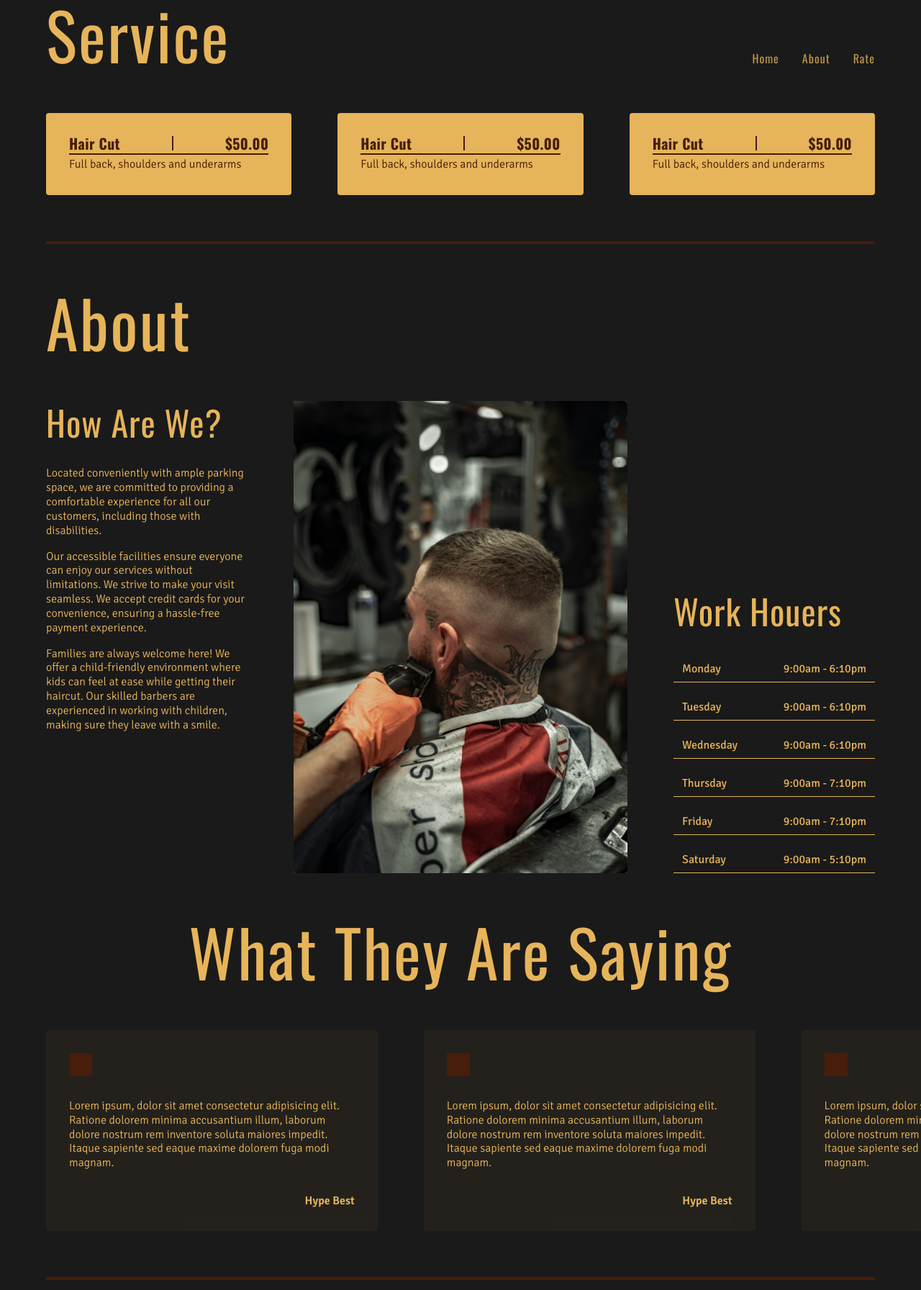
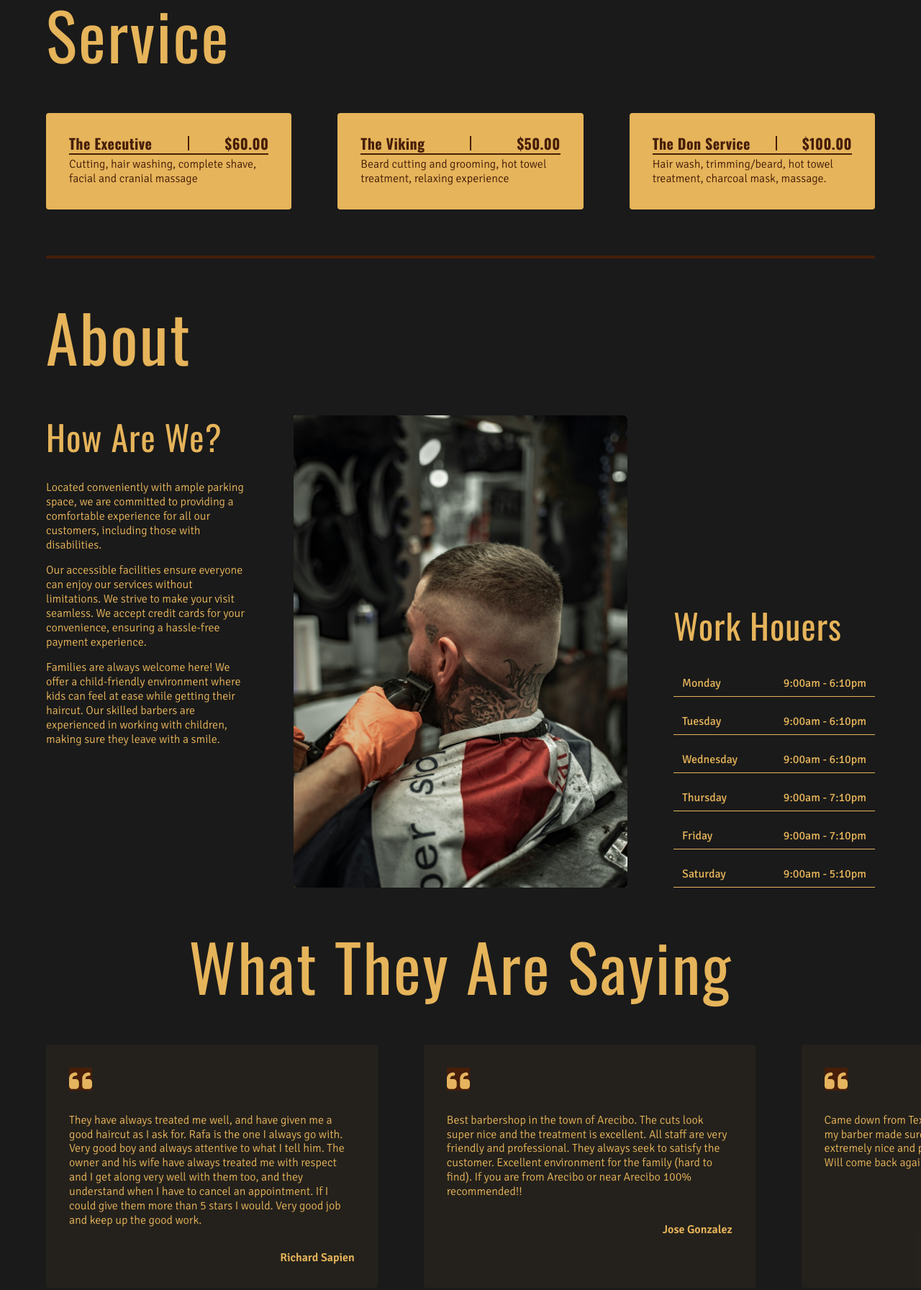
Before and after one commit to JavierBayonOlivencia/DonBarbero, a plain HTML site: page index.html in a window 1280 px wide. Shown: the part 1097-2889 px from the top of the page at 72% size. Drawn offline with nearby package versions, Linux system fonts and the light colour scheme.

Commit message:
Update index.html

```diff
--- a/index.html
+++ b/index.html
@@ -3,7 +3,7 @@
   <head>
     <meta charset="UTF-8" />
     <meta name="viewport" content="width=device-width, initial-scale=1.0" />
-    <link rel="stylesheet" href="./style/style.css" />
+    <link rel="stylesheet" href="/style/style.css" />
     <title>Don Barbero</title>
   </head>
   <body>
@@ -12,7 +12,7 @@
       <a class="logo" href="#">DON.BARBERO</a>
       <nav class="nav --movile__nav">
         <ul class="list --movile__list">
-          <li><a class="item" href="#hero">Home</a></li>
+          <li><a class="item active-page" href="#hero">Home</a></li>
           <li><a class="item" href="#service">Service</a></li>
           <li><a class="item" href="#about">About</a></li>
         </ul>
@@ -50,36 +50,44 @@
       <section class="section --service" id="service">
         <div class="section__header">
           <h2 class="display__lg">Service</h2>
-          <ul class="list">
+          <!-- <ul class="list">
             <li><a class="item" href="#">Home</a></li>
             <li><a class="item" href="#">About</a></li>
             <li><a class="item" href="#">Rate</a></li>
-          </ul>
+          </ul> -->
         </div>
         <div class="section__content --wrap">
           <div class="rate__card">
             <div class="card__header">
-              <h4 class="display__sm">Hair Cut</h4>
+              <h4 class="display__sm">The Executive</h4>
+              <div class="line"></div>
+              <h4 class="display__sm">$60.00</h4>
+            </div>
+            <p>
+              Cutting, hair washing, complete shave, facial and cranial massage
+            </p>
+          </div>
+          <div class="rate__card">
+            <div class="card__header">
+              <h4 class="display__sm">The Viking</h4>
               <div class="line"></div>
               <h4 class="display__sm">$50.00</h4>
             </div>
-            <p>Full back, shoulders and underarms</p>
+            <p>
+              Beard cutting and grooming, hot towel treatment, relaxing
+              experience
+            </p>
           </div>
           <div class="rate__card">
             <div class="card__header">
-              <h4 class="display__sm">Hair Cut</h4>
+              <h4 class="display__sm">The Don Service</h4>
               <div class="line"></div>
-              <h4 class="display__sm">$50.00</h4>
+              <h4 class="display__sm">$100.00</h4>
             </div>
-            <p>Full back, shoulders and underarms</p>
-          </div>
-          <div class="rate__card">
-            <div class="card__header">
-              <h4 class="display__sm">Hair Cut</h4>
-              <div class="line"></div>
-              <h4 class="display__sm">$50.00</h4>
-            </div>
-            <p>Full back, shoulders and underarms</p>
+            <p>
+              Hair wash, trimming/beard, hot towel treatment, charcoal mask,
+              massage.
+            </p>
           </div>
         </div>
       </section>
@@ -154,34 +162,62 @@
         </div>
         <div class="section__content --row --slider" id="testi__container">
           <div class="testimonial__card --card">
-            <div class="testimonial__card__header"></div>
+            <div class="testimonial__card__header">
+              <svg xmlns="http://www.w3.org/2000/svg" viewBox="0 0 448 512">
+                <!--!Font Awesome Free 6.5.2 by @fontawesome - https://fontawesome.com License - https://fontawesome.com/license/free Copyright 2024 Fonticons, Inc.-->
+                <path
+                  fill="#e6b45e"
+                  d="M0 216C0 149.7 53.7 96 120 96h8c17.7 0 32 14.3 32 32s-14.3 32-32 32h-8c-30.9 0-56 25.1-56 56v8h64c35.3 0 64 28.7 64 64v64c0 35.3-28.7 64-64 64H64c-35.3 0-64-28.7-64-64V320 288 216zm256 0c0-66.3 53.7-120 120-120h8c17.7 0 32 14.3 32 32s-14.3 32-32 32h-8c-30.9 0-56 25.1-56 56v8h64c35.3 0 64 28.7 64 64v64c0 35.3-28.7 64-64 64H320c-35.3 0-64-28.7-64-64V320 288 216z"
+                />
+              </svg>
+            </div>
             <p>
-              Lorem ipsum, dolor sit amet consectetur adipisicing elit. Ratione
-              dolorem minima accusantium illum, laborum dolore nostrum rem
-              inventore soluta maiores impedit. Itaque sapiente sed eaque maxime
-              dolorem fuga modi magnam.
+              They have always treated me well, and have given me a good haircut
+              as I ask for. Rafa is the one I always go with. Very good boy and
+              always attentive to what I tell him. The owner and his wife have
+              always treated me with respect and I get along very well with them
+              too, and they understand when I have to cancel an appointment. If
+              I could give them more than 5 stars I would. Very good job and
+              keep up the good work.
             </p>
-            <span class="testimonial__card__name">Hype Best</span>
+            <span class="testimonial__card__name">Richard Sapien</span>
           </div>
           <div class="testimonial__card --card">
-            <div class="testimonial__card__header"></div>
+            <div class="testimonial__card__header">
+              <svg xmlns="http://www.w3.org/2000/svg" viewBox="0 0 448 512">
+                <!--!Font Awesome Free 6.5.2 by @fontawesome - https://fontawesome.com License - https://fontawesome.com/license/free Copyright 2024 Fonticons, Inc.-->
+                <path
+                  fill="#e6b45e"
+                  d="M0 216C0 149.7 53.7 96 120 96h8c17.7 0 32 14.3 32 32s-14.3 32-32 32h-8c-30.9 0-56 25.1-56 56v8h64c35.3 0 64 28.7 64 64v64c0 35.3-28.7 64-64 64H64c-35.3 0-64-28.7-64-64V320 288 216zm256 0c0-66.3 53.7-120 120-120h8c17.7 0 32 14.3 32 32s-14.3 32-32 32h-8c-30.9 0-56 25.1-56 56v8h64c35.3 0 64 28.7 64 64v64c0 35.3-28.7 64-64 64H320c-35.3 0-64-28.7-64-64V320 288 216z"
+                />
+              </svg>
+            </div>
             <p>
-              Lorem ipsum, dolor sit amet consectetur adipisicing elit. Ratione
-              dolorem minima accusantium illum, laborum dolore nostrum rem
-              inventore soluta maiores impedit. Itaque sapiente sed eaque maxime
-              dolorem fuga modi magnam.
+              Best barbershop in the town of Arecibo. The cuts look super nice
+              and the treatment is excellent. All staff are very friendly and
+              professional. They always seek to satisfy the customer. Excellent
+              environment for the family (hard to find). If you are from Arecibo
+              or near Arecibo 100% recommended!!
             </p>
-            <span class="testimonial__card__name">Hype Best</span>
+            <span class="testimonial__card__name">Jose Gonzalez</span>
           </div>
           <div class="testimonial__card --card">
-            <div class="testimonial__card__header"></div>
+            <div class="testimonial__card__header">
+              <svg xmlns="http://www.w3.org/2000/svg" viewBox="0 0 448 512">
+                <!--!Font Awesome Free 6.5.2 by @fontawesome - https://fontawesome.com License - https://fontawesome.com/license/free Copyright 2024 Fonticons, Inc.-->
+                <path
+                  fill="#e6b45e"
+                  d="M0 216C0 149.7 53.7 96 120 96h8c17.7 0 32 14.3 32 32s-14.3 32-32 32h-8c-30.9 0-56 25.1-56 56v8h64c35.3 0 64 28.7 64 64v64c0 35.3-28.7 64-64 64H64c-35.3 0-64-28.7-64-64V320 288 216zm256 0c0-66.3 53.7-120 120-120h8c17.7 0 32 14.3 32 32s-14.3 32-32 32h-8c-30.9 0-56 25.1-56 56v8h64c35.3 0 64 28.7 64 64v64c0 35.3-28.7 64-64 64H320c-35.3 0-64-28.7-64-64V320 288 216z"
+                />
+              </svg>
+            </div>
             <p>
-              Lorem ipsum, dolor sit amet consectetur adipisicing elit. Ratione
-              dolorem minima accusantium illum, laborum dolore nostrum rem
-              inventore soluta maiores impedit. Itaque sapiente sed eaque maxime
-              dolorem fuga modi magnam.
+              Came down from Texas and I needed a cut. The owner and my barber
+              made sure I was quickly taken care of and were extremely nice and
+              professional and the cut was amazing . Will come back again next
+              time I am visiting 🙏.
             </p>
-            <span class="testimonial__card__name">Hype Best</span>
+            <span class="testimonial__card__name">Gabriel Romero</span>
           </div>
         </div>
       </section>
@@ -257,4 +293,4 @@
   src="https://kit.fontawesome.com/174945c565.js"
   crossorigin="anonymous"
 ></script>
-<script src="./js/app.js"></script>
+<script src="js/app.js"></script>
```
